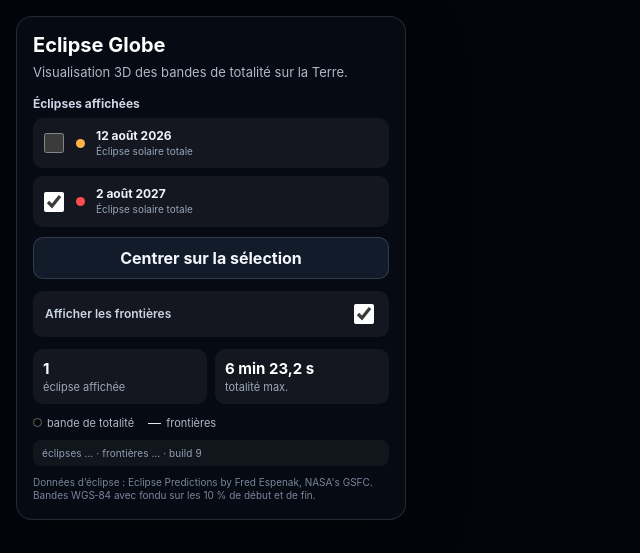
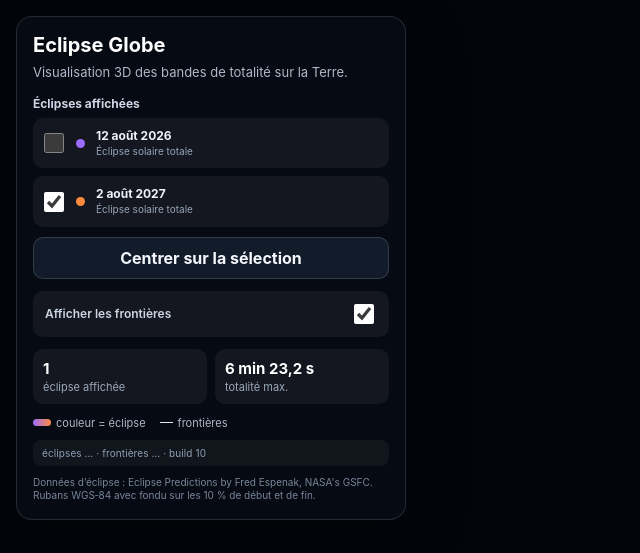
Before and after one commit to Ludodo06/eclipse-globe, a website: page index.html in a window 1280 px wide. Shown: the top 553 px of the page, 0-640 px from the left. Drawn offline with nearby package versions, Linux system fonts and the light colour scheme; a script that the page names is missing.

Commit message:
Update UI for colored eclipse ribbons build 10

```diff
--- a/index.html
+++ b/index.html
@@ -37,9 +37,9 @@
     .stat strong { display:block; font-size:15px; }
     .stat span { display:block; margin-top:2px; color:#9ca9bb; font-size:11px; }
     .legend { display:flex; gap:14px; align-items:center; flex-wrap:wrap; margin-top:12px; color:#aeb8c8; font-size:11px; }
-    .dot { width:9px; height:9px; border-radius:50%; display:inline-block; margin-right:5px; }
-    .dot.black { background:#050505; border:1px solid #666; }
-    .line-white { width:13px; height:0; display:inline-block; margin:0 5px 3px 0; border-top:1px solid rgba(255,255,255,.9); }
+    .legend-chip { display:inline-flex; align-items:center; gap:5px; }
+    .gradient-chip { width:18px; height:7px; border-radius:999px; background:linear-gradient(90deg,#9b6cff,#ff8a3d); display:inline-block; }
+    .line-white { width:13px; height:0; display:inline-block; border-top:1px solid rgba(255,255,255,.9); }
     .status { margin-top:10px; padding:7px 9px; border-radius:8px; background:rgba(255,255,255,.045); color:#8fa0b5; font-size:10px; letter-spacing:.01em; }
     .credit { margin-top:10px; color:#78869a; font-size:10px; line-height:1.35; }
     .hint { position:absolute; z-index:2; bottom:max(14px, env(safe-area-inset-bottom)); left:50%; transform:translateX(-50%); color:#b8c2d0; font-size:12px; background:rgba(4,8,14,.68); border:1px solid rgba(255,255,255,.1); border-radius:999px; padding:8px 12px; backdrop-filter:blur(10px); white-space:nowrap; }
@@ -57,12 +57,12 @@
       <div id="eclipseList" class="eclipse-list">
         <label class="eclipse-option">
           <input type="checkbox" value="2026-08-12-total" />
-          <span class="eclipse-swatch" style="background:#ffb347"></span>
+          <span class="eclipse-swatch" style="background:#9b6cff"></span>
           <span class="eclipse-option-text"><strong>12 août 2026</strong><small>Éclipse solaire totale</small></span>
         </label>
         <label class="eclipse-option">
           <input type="checkbox" value="2027-08-02-total" checked />
-          <span class="eclipse-swatch" style="background:#ff4d4d"></span>
+          <span class="eclipse-swatch" style="background:#ff8a3d"></span>
           <span class="eclipse-option-text"><strong>2 août 2027</strong><small>Éclipse solaire totale</small></span>
         </label>
       </div>
@@ -80,16 +80,16 @@
       </div>
 
       <div class="legend">
-        <span><i class="dot black"></i>bande de totalité</span>
-        <span><i class="line-white"></i>frontières</span>
+        <span class="legend-chip"><i class="gradient-chip"></i>couleur = éclipse</span>
+        <span class="legend-chip"><i class="line-white"></i>frontières</span>
       </div>
-      <div id="layerStatus" class="status">éclipses … · frontières … · build 9</div>
-      <div class="credit">Données d’éclipse : Eclipse Predictions by Fred Espenak, NASA's GSFC. Bandes WGS‑84 avec fondu sur les 10 % de début et de fin.</div>
+      <div id="layerStatus" class="status">éclipses … · frontières … · build 10</div>
+      <div class="credit">Données d’éclipse : Eclipse Predictions by Fred Espenak, NASA's GSFC. Rubans WGS‑84 avec fondu sur les 10 % de début et de fin.</div>
     </section>
     <div class="hint">Glisser pour tourner · pincer / molette pour zoomer</div>
   </div>
 
   <script src="https://unpkg.com/globe.gl@2.45.0/dist/globe.gl.min.js"></script>
-  <script type="module" src="./app.js?v=9"></script>
+  <script type="module" src="./app.js?v=10"></script>
 </body>
 </html>
```
